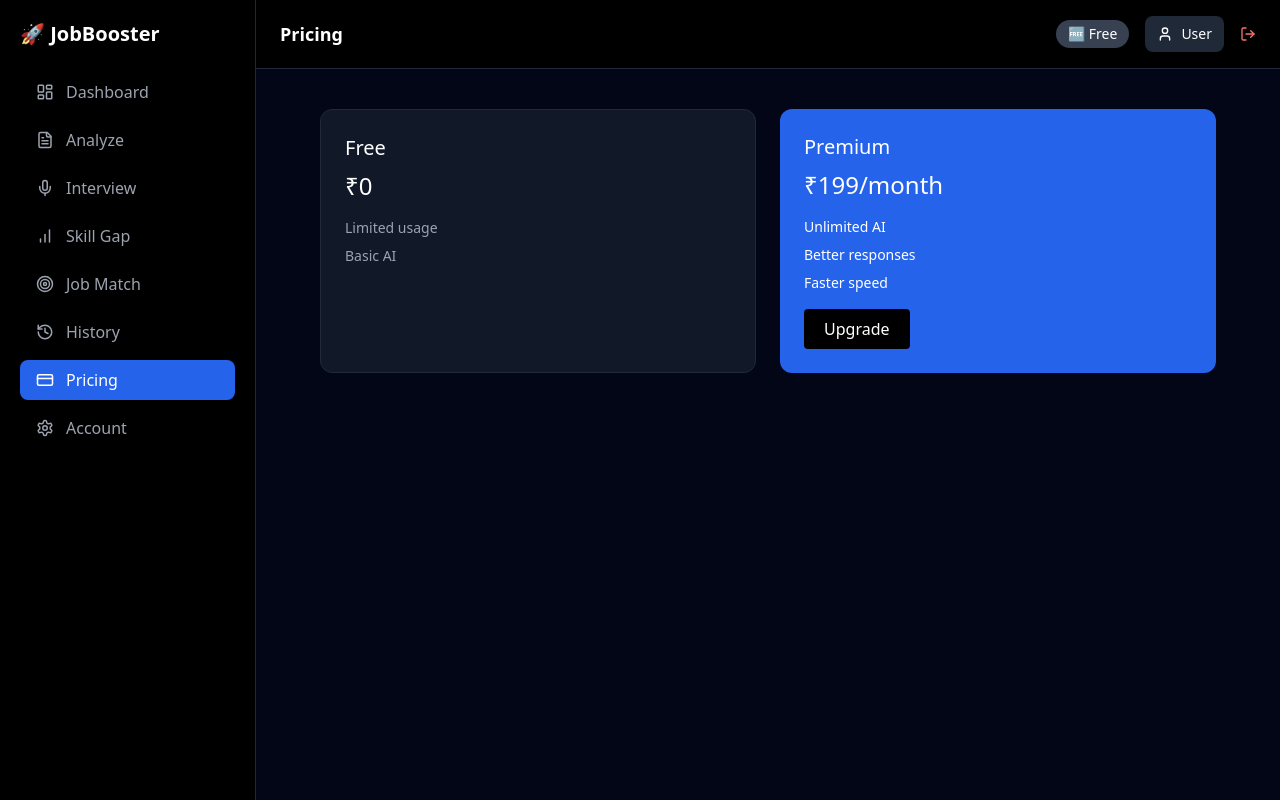
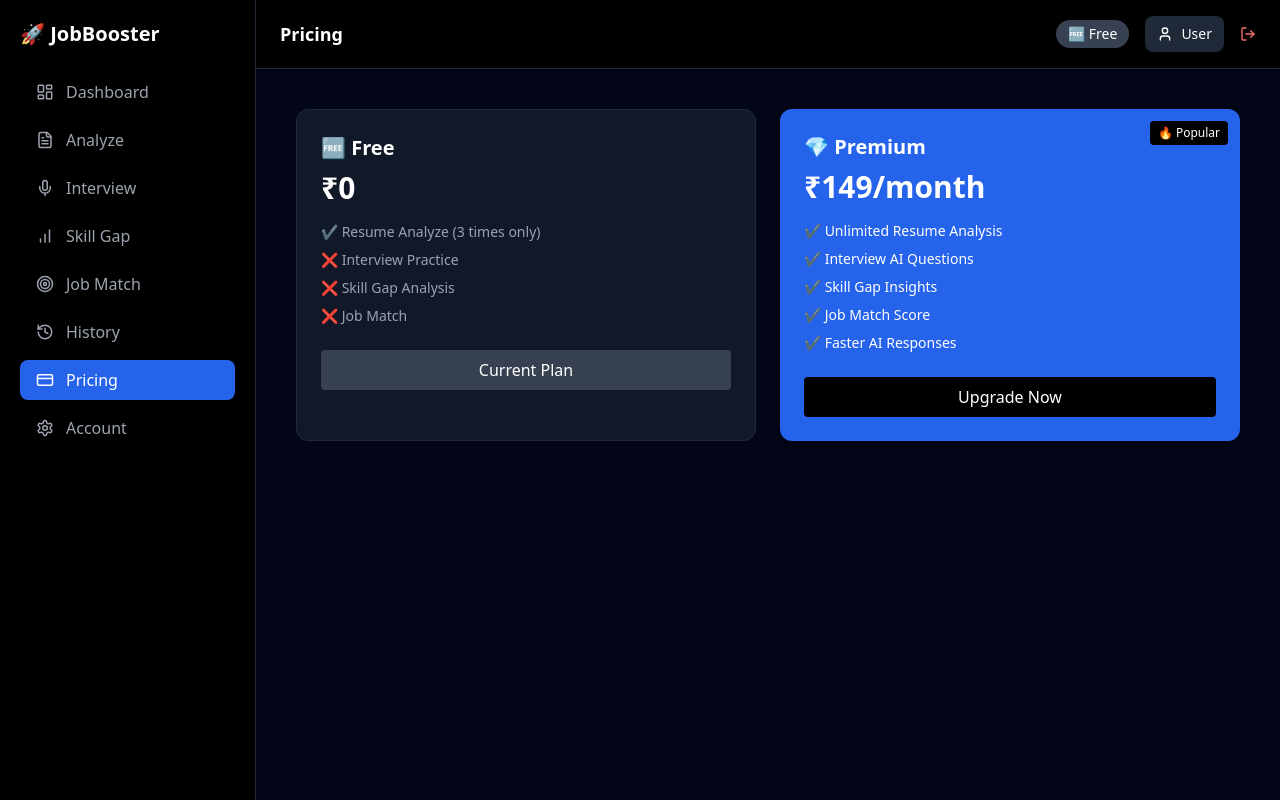
Before and after one commit to mohdsameerahmed346-lgtm/JobBooster-clean, a Next.js app: page /pricing in a window 1280 px wide. Built offline with nearby package versions, Linux system fonts and the light colour scheme; no server answers; sample sign-in values are in the browser's storage.

Commit message:
Update page.js

```diff
--- a/app/(dashboard)/pricing/page.js
+++ b/app/(dashboard)/pricing/page.js
@@ -1,46 +1,59 @@
 "use client";
 
 export default function Pricing() {
+  return (
+    <div className="max-w-5xl mx-auto grid md:grid-cols-2 gap-6">
 
-  const upgrade = async () => {
-    const res = await fetch("/api/checkout", { method: "POST" });
-    const data = await res.json();
+      {/* FREE PLAN */}
+      <div className="bg-gray-900 p-6 rounded-xl border border-gray-800">
+        <h2 className="text-xl font-semibold mb-2">🆓 Free</h2>
 
-    if (data.url) {
-      window.location.href = data.url;
-    } else {
-      alert("Payment error");
-    }
-  };
+        <p className="text-3xl font-bold mb-4">₹0</p>
 
-  return (
-    <div className="max-w-4xl mx-auto grid md:grid-cols-2 gap-6">
-
-      <div className="bg-gray-900 p-6 rounded-xl border border-gray-800">
-        <h2 className="text-xl mb-2">Free</h2>
-        <p className="text-2xl mb-4">₹0</p>
-        <ul className="text-gray-400 text-sm space-y-2">
-          <li>Limited usage</li>
-          <li>Basic AI</li>
-        </ul>
-      </div>
-
-      <div className="bg-blue-600 p-6 rounded-xl">
-        <h2 className="text-xl mb-2">Premium</h2>
-        <p className="text-2xl mb-4">₹199/month</p>
-
-        <ul className="text-sm space-y-2 mb-4">
-          <li>Unlimited AI</li>
-          <li>Better responses</li>
-          <li>Faster speed</li>
+        <ul className="text-gray-400 text-sm space-y-2 mb-6">
+          <li>✔ Resume Analyze (3 times only)</li>
+          <li>❌ Interview Practice</li>
+          <li>❌ Skill Gap Analysis</li>
+          <li>❌ Job Match</li>
         </ul>
 
         <button
-          onClick={upgrade}
-          className="bg-black px-5 py-2 rounded"
+          disabled
+          className="bg-gray-700 px-5 py-2 rounded w-full cursor-not-allowed"
         >
-          Upgrade
+          Current Plan
         </button>
+      </div>
+
+      {/* PREMIUM PLAN */}
+      <div className="bg-blue-600 p-6 rounded-xl shadow-lg relative">
+
+        <span className="absolute top-3 right-3 text-xs bg-black px-2 py-1 rounded">
+          🔥 Popular
+        </span>
+
+        <h2 className="text-xl font-semibold mb-2">💎 Premium</h2>
+
+        <p className="text-3xl font-bold mb-4">₹149/month</p>
+
+        <ul className="text-sm space-y-2 mb-6">
+          <li>✔ Unlimited Resume Analysis</li>
+          <li>✔ Interview AI Questions</li>
+          <li>✔ Skill Gap Insights</li>
+          <li>✔ Job Match Score</li>
+          <li>✔ Faster AI Responses</li>
+        </ul>
+
+        <button
+          onClick={() => {
+            localStorage.setItem("premium", "true");
+            alert("Premium Activated 💎 (Demo Mode)");
+          }}
+          className="bg-black px-5 py-2 rounded w-full hover:scale-105 transition"
+        >
+          Upgrade Now
+        </button>
+
       </div>
 
     </div>
```
